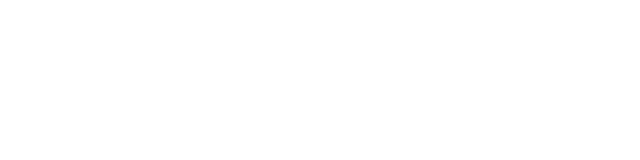
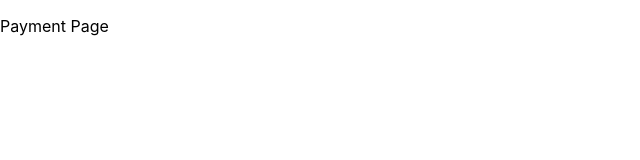
Before and after one commit to Plymatea/SimpleMembership, a React (Create React App) app in the folder front-end/: page /payment in a window 1280 px wide. Before the commit this address had no page. Shown: the top 160 px of the page, without its empty margins (0-640 px from the left). Built offline with nearby package versions, Linux system fonts and the light colour scheme.

Commit message:
add basic payment page

```diff
--- a/front-end/src/App.js
+++ b/front-end/src/App.js
@@ -1,6 +1,12 @@
 import './App.css';
 import { BrowserRouter as Router, Route, Routes} from 'react-router-dom'
-import { LoginPage, MemberPage, LandingPage, EditMemberPage } from './routes';
+import {
+  LoginPage,
+  MemberPage,
+  LandingPage,
+  EditMemberPage ,
+  PaymentPage
+} from './routes';
 
 function App() {
   return (
@@ -23,6 +29,10 @@
           path='/editmemberform'
           element={ <EditMemberPage /> }
         />
+        <Route
+          path='/payment'
+          element={ <PaymentPage /> }
+        />
       </Routes>
     </Router>
   );
--- /dev/null
+++ b/front-end/src/routes/PaymentPage.jsx
@@ -0,0 +1,10 @@
+import React from "react";
+
+
+export const PaymentPage = () => {
+  return (
+    <div className='payment-page'>
+      <p>Payment Page</p>
+    </div>
+    )
+}
--- a/front-end/src/routes/index.jsx
+++ b/front-end/src/routes/index.jsx
@@ -2,3 +2,4 @@
 export { MemberPage } from './MemberPage'
 export { LandingPage } from './LandingPage'
 export { EditMemberPage } from './EditMemberFormPage'
+export { PaymentPage } from './PaymentPage'
```
